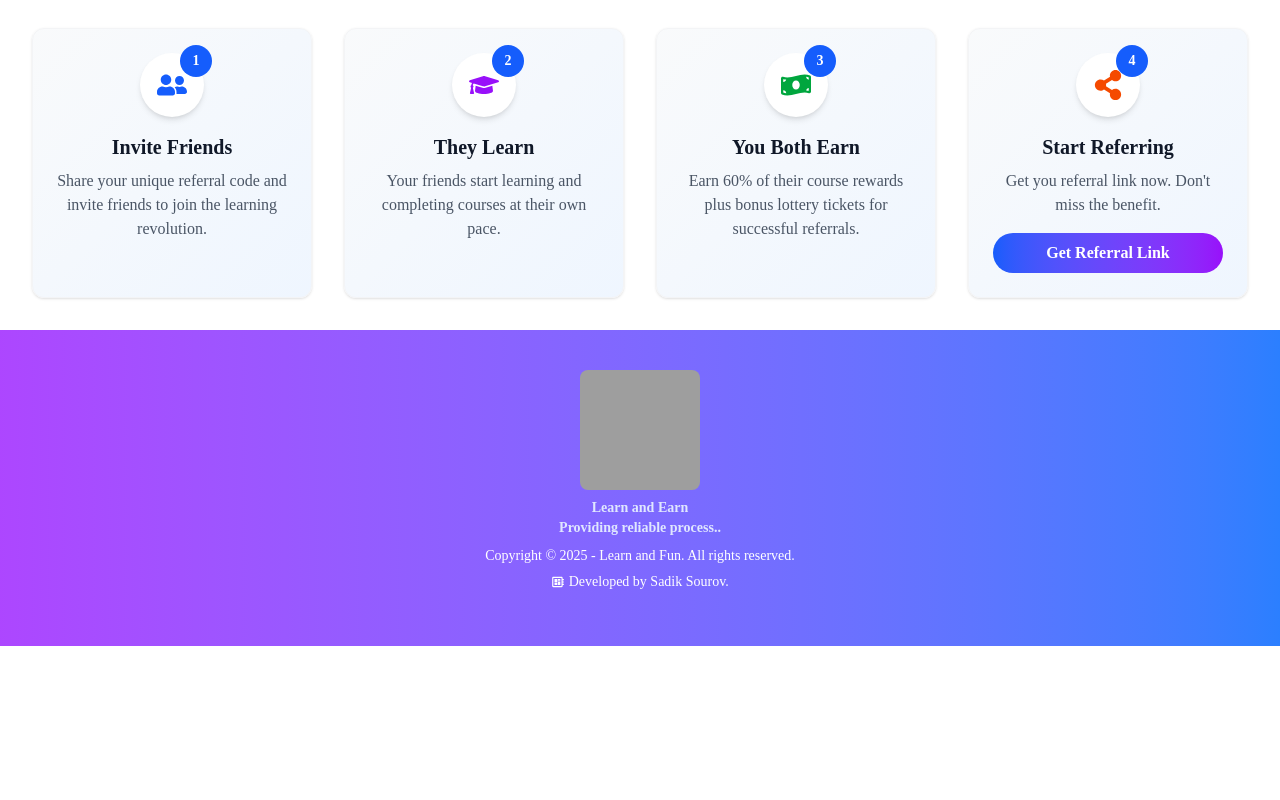
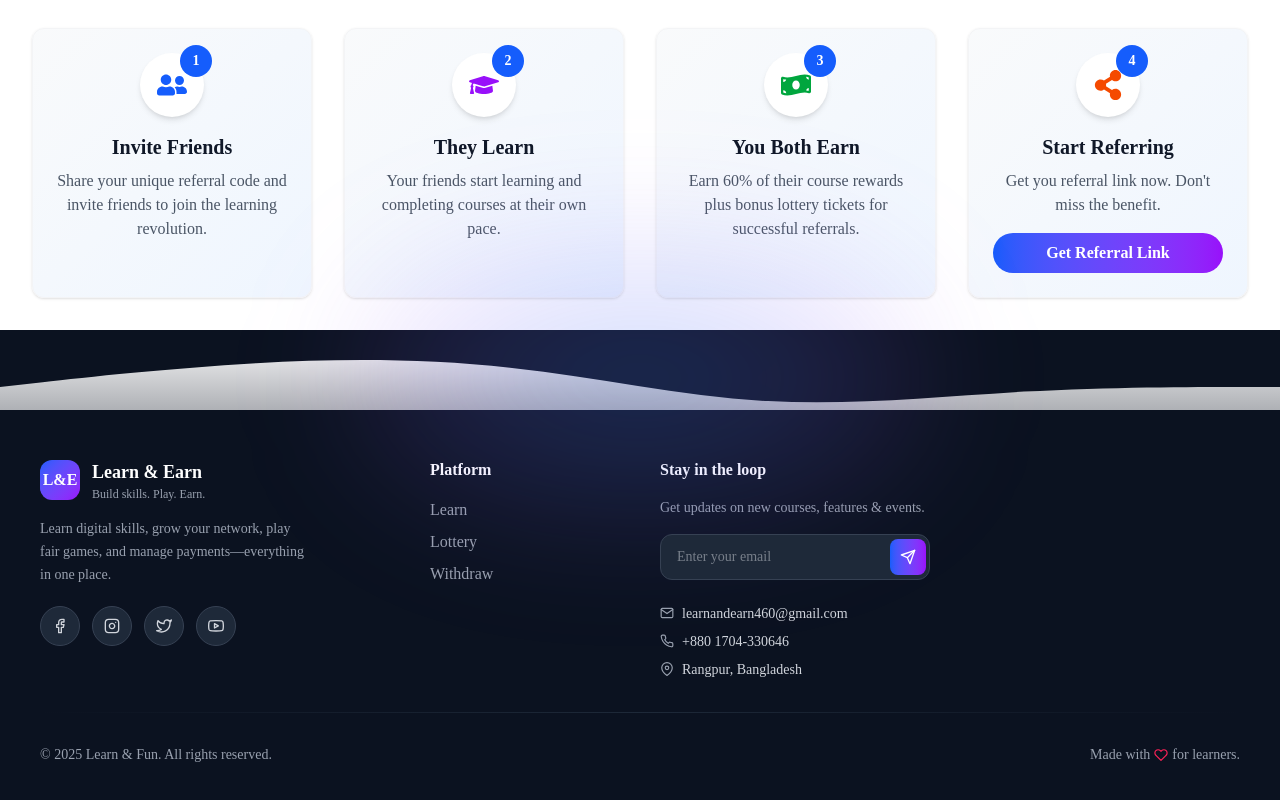
Before and after one commit to sadik117/learn-and-fun-client-side, a React (Vite) app: page / in a window 1280 px wide. Shown: the part 1542-2342 px from the top of the page. Before the commit the page ends 2188 px from the top, so only its background shows below. Built offline with nearby package versions, Linux system fonts and the light colour scheme; no server answers; grey boxes are pictures that could not be loaded.

Commit message:
footer updated

```diff
--- a/src/components/footer/Footer.jsx
+++ b/src/components/footer/Footer.jsx
@@ -1,27 +1,202 @@
-import React from "react";
-import { MdDeveloperBoard } from "react-icons/md";
+// src/components/layouts/Footer.jsx
+import { motion } from "framer-motion";
+import { Link } from "react-router-dom";
+import {
+  FiFacebook,
+  FiInstagram,
+  FiTwitter,
+  FiYoutube,
+  FiMail,
+  FiPhone,
+  FiMapPin,
+  FiSend,
+  FiHeart,
+} from "react-icons/fi";
 
-const Footer = () => {
+const links = {
+  platform: [
+    { label: "Learn", to: "/learn" },
+    { label: "Lottery", to: "/playNwin" },
+    { label: "Withdraw", to: "/myprofile" },
+  ],
+};
+
+export default function Footer() {
+  const year = new Date().getFullYear();
+
   return (
-    <footer className="footer footer-horizontal footer-center bg-gradient-to-r from-purple-500 to-blue-500 text-primary-content p-10">
-      <aside>
-       <img src="https://i.ibb.co.com/Q7PVt9Sd/gettyimages-1470968033-2048x2048.jpg" alt="footer image" className="h-30 w-30 rounded-lg" />
-        <p className="font-bold">
-          Learn and Earn
-          <br />
-          Providing reliable process..
-        </p>
-        <p className="text-white">Copyright © {new Date().getFullYear()} - Learn and Fun. All rights reserved.</p>
-      </aside>
-      <nav>
-        <div className="-mt-12">
-          <div className="text-start ml-4 md:ml-0 md:text-center text-sm text-white">
-        <MdDeveloperBoard className="inline -mt-0.5"></MdDeveloperBoard> Developed by Sadik Sourov.
+    <footer className="relative isolate">
+      {/* Soft gradient glow behind footer */}
+      <div
+        aria-hidden
+        className="pointer-events-none absolute inset-0 -z-10 bg-gradient-to-t from-[#0b1220] via-[#0b1220] to-transparent"
+      />
+      <div
+        aria-hidden
+        className="pointer-events-none absolute -top-24 left-1/2 -translate-x-1/2 h-72 w-[36rem] rounded-full blur-3xl"
+        style={{
+          background:
+            "radial-gradient(80% 80% at 50% 50%, rgba(59,130,246,0.25), rgba(168,85,247,0.12) 60%, transparent 70%)",
+        }}
+      />
+
+      {/* Wave divider */}
+      <svg
+        viewBox="0 0 1440 90"
+        className="block w-full text-gray-900/0"
+        preserveAspectRatio="none"
+        aria-hidden
+      >
+        <path
+          fill="#0b1220"
+          d="M0,64L48,58.7C96,53,192,43,288,37.3C384,32,480,32,576,42.7C672,53,768,75,864,80C960,85,1056,75,1152,69.3C1248,64,1344,64,1392,64L1440,64L1440,0L1392,0C1344,0,1248,0,1152,0C1056,0,960,0,864,0C768,0,672,0,576,0C480,0,384,0,288,0C192,0,96,0,48,0L0,0Z"
+        />
+      </svg>
+
+      {/* Main footer */}
+      <div className="bg-[#0b1220] text-gray-300">
+        <div className="mx-auto max-w-7xl px-4 sm:px-6 lg:px-10 py-12">
+          <div className="grid grid-cols-1 sm:grid-cols-2 lg:grid-cols-4 gap-10">
+            {/* Brand */}
+            <div className="space-y-4">
+              <motion.div
+                initial={{ opacity: 0, y: 6 }}
+                whileInView={{ opacity: 1, y: 0 }}
+                viewport={{ once: true }}
+                transition={{ duration: 0.4 }}
+                className="flex items-center gap-3"
+              >
+                <div className="h-10 w-10 rounded-xl bg-gradient-to-br from-blue-600 to-purple-600 grid place-items-center text-white font-bold">
+                  L&E
+                </div>
+                <div>
+                  <p className="text-lg font-semibold text-white">
+                    Learn & Earn
+                  </p>
+                  <p className="text-xs text-gray-400">
+                    Build skills. Play. Earn.
+                  </p>
+                </div>
+              </motion.div>
+
+              <p className="text-sm leading-relaxed text-gray-400">
+                Learn digital skills, grow your network, play fair games, and
+                manage payments—everything in one place.
+              </p>
+
+              <div className="flex items-center gap-3 pt-1">
+                <Social icon={<FiFacebook />} href="#" label="Facebook" />
+                <Social icon={<FiInstagram />} href="#" label="Instagram" />
+                <Social icon={<FiTwitter />} href="#" label="Twitter / X" />
+                <Social icon={<FiYoutube />} href="#" label="YouTube" />
+              </div>
+            </div>
+
+            {/* Platform links */}
+            <div className="mx-0 md:mx-20">
+              <h4 className="text-white font-semibold mb-4">Platform</h4>
+              <ul className="space-y-2">
+                {links.platform.map((l) => (
+                  <li key={l.label}>
+                    <FooterLink to={l.to}>{l.label}</FooterLink>
+                  </li>
+                ))}
+              </ul>
+            </div>
+
+            {/* Contact & Newsletter */}
+            <div className="space-y-4">
+              <h4 className="text-white font-semibold">Stay in the loop</h4>
+              <p className="text-sm text-gray-400">
+                Get updates on new courses, features & events.
+              </p>
+
+              <form
+                onSubmit={(e) => {
+                  e.preventDefault();
+                  const email = new FormData(e.currentTarget).get("email");
+                  if (!email) return;
+                  // Integrate with backend/mail provider if needed
+                  alert(`Subscribed: ${email}`);
+                  e.currentTarget.reset();
+                }}
+                className="relative"
+              >
+                <input
+                  name="email"
+                  type="email"
+                  placeholder="Enter your email"
+                  className="w-full rounded-xl bg-gray-800 border border-gray-700 px-4 py-3 pr-12 outline-none ring-0 focus:border-blue-500 text-sm"
+                  required
+                />
+                <button
+                  type="submit"
+                  className="absolute right-1 top-1/2 -translate-y-1/2 p-2.5 rounded-lg bg-gradient-to-r from-blue-600 to-purple-600 text-white hover:opacity-95"
+                  aria-label="Subscribe"
+                >
+                  <FiSend />
+                </button>
+              </form>
+
+              <div className="space-y-2 pt-2 text-sm">
+                <p className="flex items-start gap-2">
+                  <FiMail className="mt-0.5 text-gray-400" />
+                  learnandearn460@gmail.com
+                </p>
+                <p className="flex items-start gap-2">
+                  <FiPhone className="mt-0.5 text-gray-400" />
+                  +880 1704-330646
+                </p>
+                <p className="flex items-start gap-2">
+                  <FiMapPin className="mt-0.5 text-gray-400" />
+                  Rangpur, Bangladesh
+                </p>
+              </div>
+            </div>
+          </div>
+
+          {/* Divider */}
+          <div className="my-8 h-px bg-gradient-to-r from-transparent via-gray-800 to-transparent" />
+
+          {/* Bottom bar */}
+          <div className="flex flex-col md:flex-row items-center justify-between gap-3 text-sm">
+            <p className="text-gray-400">
+              © {year} Learn & Fun. All rights reserved.
+            </p>
+            <p className="text-gray-400 flex items-center gap-1">
+              Made with <FiHeart className="text-rose-500" /> for learners.
+            </p>
+          </div>
+        </div>
       </div>
-        </div>
-      </nav>
     </footer>
   );
-};
+}
 
-export default Footer;
+/* ---------- Small helpers ---------- */
+
+function FooterLink({ to, children }) {
+  return (
+    <Link
+      to={to}
+      className="inline-flex items-center text-gray-400 hover:text-white transition gap-2 group"
+    >
+      <span>{children}</span>
+      <span className="h-px w-0 bg-white/70 transition-all duration-300 group-hover:w-6" />
+    </Link>
+  );
+}
+
+function Social({ icon, href, label }) {
+  return (
+    <a
+      href={href}
+      target="_blank"
+      rel="noreferrer"
+      aria-label={label}
+      className="grid place-items-center h-10 w-10 rounded-full bg-gray-800 border border-gray-700 text-gray-300 hover:text-white hover:border-gray-500 hover:bg-gray-700 transition"
+    >
+      {icon}
+    </a>
+  );
+}
--- a/src/components/navbar/Navbar.jsx
+++ b/src/components/navbar/Navbar.jsx
@@ -18,7 +18,7 @@ const Navbar = () => {
   };
 
   return (
-    <nav className="bg-gradient-to-r from-blue-500 to-purple-500 text-white shadow-md">
+    <nav className="bg-gradient-to-r from-[#0b1220] via-[#0b1220] to-transparent text-white shadow-md">
       <div className="max-w-7xl mx-auto px-4 sm:px-6 lg:px-8">
         <div className="flex justify-between h-16 items-center">
           {/* Logo */}
--- a/src/components/pages/PaymentPage.jsx
+++ b/src/components/pages/PaymentPage.jsx
@@ -95,7 +95,7 @@ const PaymentPage = () => {
             Please make your payment to the following account:
           </p>
           <p className="text-lg font-semibold text-yellow-300 mt-2">
-            Send Money to this Nagad/Bkash Number:{" "}
+            Send Money 800৳ to this Nagad/Bkash Number:{" "}
             <span className="text-white">01704330646</span>
           </p>
         </div>
```
